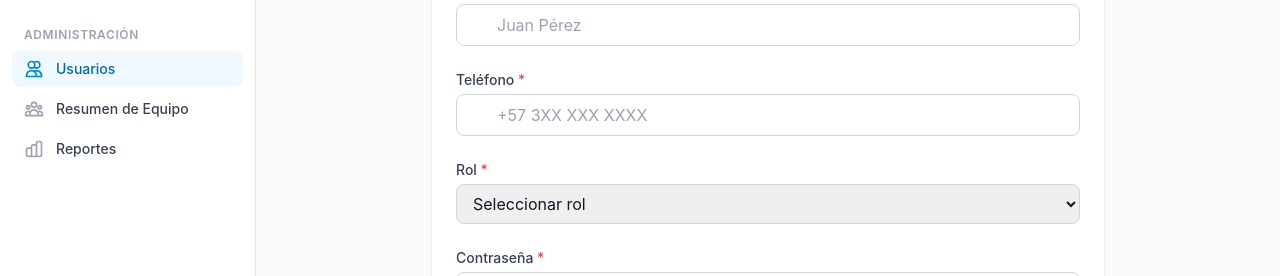
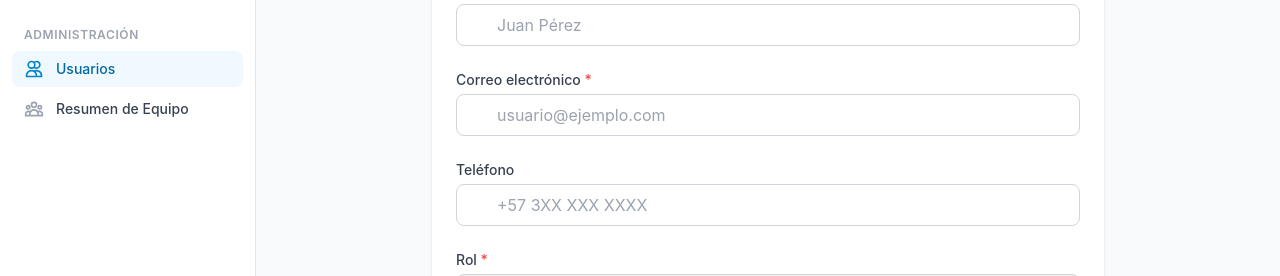
Before and after one commit to Mrangel793/task-manager-front, a Vue app: page /admin/users/new in a window 1280 px wide. Shown: the part 233-509 px from the top of the page. Built offline with nearby package versions, Linux system fonts and the light colour scheme; no server answers; sample sign-in values are in the browser's storage.

Commit message:
Refactorizar la barra lateral y las vistas de administración: comentar la sección de informes no implementados, actualizar el formulario de usuario para incluir el correo electrónico y mejorar la funcionalidad de búsqueda de usuarios

```diff
--- a/src/components/navigation/Sidebar.vue
+++ b/src/components/navigation/Sidebar.vue
@@ -134,13 +134,14 @@ const adminItems = [
     label: 'Resumen de Equipo',
     to: '/team/overview',
     icon: 'M17 20h5v-2a3 3 0 00-5.356-1.857M17 20H7m10 0v-2c0-.656-.126-1.283-.356-1.857M7 20H2v-2a3 3 0 015.356-1.857M7 20v-2c0-.656.126-1.283.356-1.857m0 0a5.002 5.002 0 019.288 0M15 7a3 3 0 11-6 0 3 3 0 016 0zm6 3a2 2 0 11-4 0 2 2 0 014 0zM7 10a2 2 0 11-4 0 2 2 0 014 0z'
-  },
-  {
-    name: 'reports',
-    label: 'Reportes',
-    to: '/admin/reports',
-    icon: 'M9 19v-6a2 2 0 00-2-2H5a2 2 0 00-2 2v6a2 2 0 002 2h2a2 2 0 002-2zm0 0V9a2 2 0 012-2h2a2 2 0 012 2v10m-6 0a2 2 0 002 2h2a2 2 0 002-2m0 0V5a2 2 0 012-2h2a2 2 0 012 2v14a2 2 0 01-2 2h-2a2 2 0 01-2-2z'
   }
+  // Reportes - Comentado temporalmente (no implementado)
+  // {
+  //   name: 'reports',
+  //   label: 'Reportes',
+  //   to: '/admin/reports',
+  //   icon: 'M9 19v-6a2 2 0 00-2-2H5a2 2 0 00-2 2v6a2 2 0 002 2h2a2 2 0 002-2zm0 0V9a2 2 0 012-2h2a2 2 0 012 2v10m-6 0a2 2 0 002 2h2a2 2 0 002-2m0 0V5a2 2 0 012-2h2a2 2 0 012 2v14a2 2 0 01-2 2h-2a2 2 0 01-2-2z'
+  // }
   // Configuración - Comentado temporalmente (no implementado)
   // {
   //   name: 'settings',
--- a/src/views/admin/AdminDashboardView.vue
+++ b/src/views/admin/AdminDashboardView.vue
@@ -124,6 +124,7 @@
           </div>
         </div>
 
+        <!-- Reportes - Comentado temporalmente (no implementado)
         <div
           @click="goTo('/admin/reports')"
           class="bg-white rounded-lg shadow p-6 hover:shadow-lg transition-shadow cursor-pointer group"
@@ -138,6 +139,7 @@
             </svg>
           </div>
         </div>
+        -->
 
         <div
           @click="goTo('/admin/config')"
--- a/src/views/admin/UserFormView.vue
+++ b/src/views/admin/UserFormView.vue
@@ -18,7 +18,8 @@
         </div>
 
         <BaseInput v-model="formData.name" label="Nombre completo" placeholder="Juan Pérez" :error="errors.name" required />
-        <BaseInput v-model="formData.phone" label="Teléfono" placeholder="+57 3XX XXX XXXX" :error="errors.phone" required />
+        <BaseInput v-model="formData.email" type="email" label="Correo electrónico" placeholder="usuario@ejemplo.com" :error="errors.email" required />
+        <BaseInput v-model="formData.phone" label="Teléfono" placeholder="+57 3XX XXX XXXX" :error="errors.phone" />
 
         <div>
           <label class="block text-sm font-medium text-gray-700 mb-1">Rol <span class="text-red-500">*</span></label>
@@ -56,8 +57,8 @@ const router = useRouter()
 const route = useRoute()
 const toast = useToast()
 
-const formData = reactive({ name: '', phone: '', role: '', password: '', confirmPassword: '' })
-const errors = reactive({ name: '', phone: '', role: '', password: '', confirmPassword: '' })
+const formData = reactive({ name: '', email: '', phone: '', role: '', password: '', confirmPassword: '' })
+const errors = reactive({ name: '', email: '', phone: '', role: '', password: '', confirmPassword: '' })
 const isSubmitting = ref(false)
 const submitError = ref('')
 const isEdit = computed(() => !!route.params.id)
--- a/src/views/admin/UsersView.vue
+++ b/src/views/admin/UsersView.vue
@@ -17,7 +17,7 @@
     <!-- Filters -->
     <div class="bg-white rounded-lg shadow p-4 mb-6">
       <div class="grid grid-cols-1 md:grid-cols-3 gap-4">
-        <input v-model="filters.search" type="text" placeholder="Buscar por nombre o teléfono..." class="input-field">
+        <input v-model="filters.search" type="text" placeholder="Buscar por nombre, email o teléfono..." class="input-field">
         <select v-model="filters.role" class="input-field">
           <option value="all">Todos los roles</option>
           <option value="admin">Administrador</option>
@@ -44,6 +44,7 @@
           <tr>
             <th class="px-6 py-3 text-left text-xs font-medium text-gray-500 uppercase">Usuario</th>
             <th class="px-6 py-3 text-left text-xs font-medium text-gray-500 uppercase">Rol</th>
+            <th class="px-6 py-3 text-left text-xs font-medium text-gray-500 uppercase">Email</th>
             <th class="px-6 py-3 text-left text-xs font-medium text-gray-500 uppercase">Teléfono</th>
             <th class="px-6 py-3 text-left text-xs font-medium text-gray-500 uppercase">Estado</th>
             <th class="px-6 py-3 text-right text-xs font-medium text-gray-500 uppercase">Acciones</th>
@@ -67,7 +68,8 @@
                 {{ getRoleLabel(user.role) }}
               </span>
             </td>
-            <td class="px-6 py-4 whitespace-nowrap text-sm text-gray-900">{{ user.phone }}</td>
+            <td class="px-6 py-4 whitespace-nowrap text-sm text-gray-900">{{ user.email || '-' }}</td>
+            <td class="px-6 py-4 whitespace-nowrap text-sm text-gray-900">{{ user.phone || '-' }}</td>
             <td class="px-6 py-4 whitespace-nowrap">
               <span class="inline-flex px-2.5 py-0.5 rounded-full text-xs font-medium bg-green-100 text-green-800">
                 Activo
@@ -110,7 +112,7 @@ const filteredUsers = computed(() => {
   let result = users.value
   if (filters.value.search) {
     const search = filters.value.search.toLowerCase()
-    result = result.filter(u => u.name.toLowerCase().includes(search) || u.phone.includes(search))
+    result = result.filter(u => u.name.toLowerCase().includes(search) || (u.email && u.email.toLowerCase().includes(search)) || (u.phone && u.phone.includes(search)))
   }
   if (filters.value.role !== 'all') {
     result = result.filter(u => normalizeRole(u.role) === filters.value.role)
```
